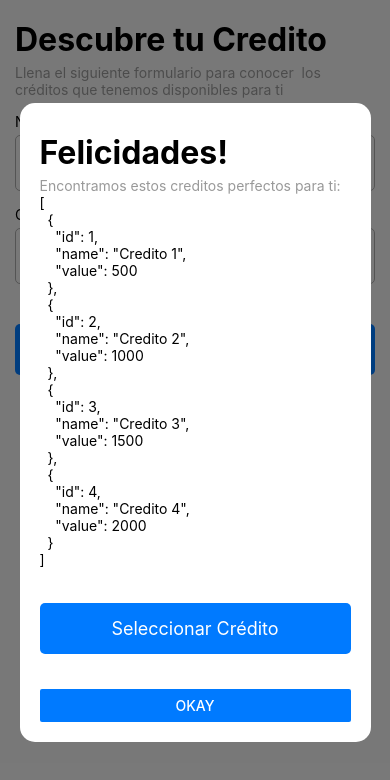
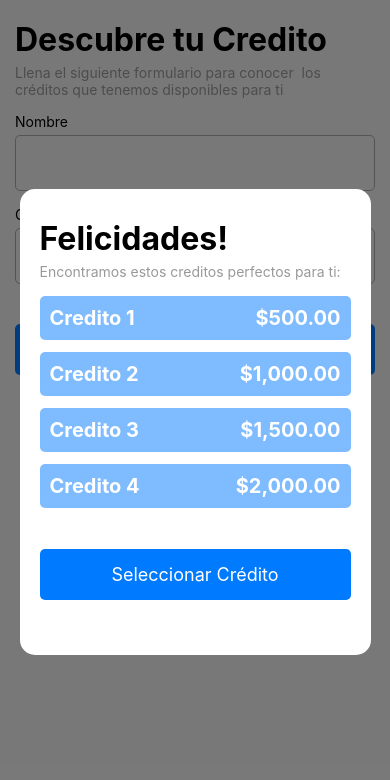
Before and after one commit to aldohmolina/ximpleChallenge, a React Native app: screen /ModalScreen in a window 390 px wide. Shown: the top 780 px of the page. Built offline with nearby package versions, Linux system fonts and the light colour scheme.

Commit message:
adding CreditButton

```diff
--- /dev/null
+++ b/components/CreditButton.tsx
@@ -0,0 +1,49 @@
+import {Text, TouchableOpacity, TouchableOpacityProps} from 'react-native';
+
+interface Props extends TouchableOpacityProps {
+  name: string;
+  value: number;
+  select: boolean;
+}
+
+export const CreditButton = ({name, value, select, ...props}: Props) => {
+  return (
+    <TouchableOpacity
+      {...props}
+      style={{
+        flexDirection: 'row',
+        justifyContent: 'space-between',
+        alignItems: 'center',
+        backgroundColor: select ? '#007aff' : 'rgba(0, 122, 255,0.5)',
+        padding: 10,
+        borderRadius: 5,
+        marginVertical: 6,
+      }}>
+      <Text
+        style={{
+          color: '#FFFFFF',
+          fontSize: 20,
+          fontWeight: 'bold',
+        }}>
+        {name}
+      </Text>
+      <Text
+        style={{
+          color: '#FFFFFF',
+          fontSize: 20,
+          fontWeight: 'bold',
+        }}>
+        {new Intl.NumberFormat('en-US', {
+          style: 'currency',
+          currency: 'USD',
+        }).format(value)}
+        {/* <NumericFormat
+            value={value}
+            decimalSeparator="."
+            prefix="$"
+            displayType="text"
+          /> */}
+      </Text>
+    </TouchableOpacity>
+  );
+};
--- a/screens/ModalScreen.tsx
+++ b/screens/ModalScreen.tsx
@@ -15,6 +15,7 @@ import {setCredits} from '../redux/reducers/creditsReducer';
 import {useSelector} from 'react-redux';
 import {useAppSelector} from '../redux/hooks/useAppSelector';
 import {useAppDispatch} from '../redux/hooks/useAppDispatch';
+import {CreditButton} from '../components/CreditButton';
 
 function ModalScreen({navigation}: any) {
   const {colors} = useTheme();
@@ -69,14 +70,17 @@ function ModalScreen({navigation}: any) {
           title="Felicidades!"
           subtitle="Encontramos estos creditos perfectos para ti:"
         />
-        <Text>{JSON.stringify(credits, null, 2)}</Text>
+        <View style={{marginTop: 10}}>
+          {credits.map(({value, name, id}) => (
+            <CreditButton
+              key={id.toString()}
+              value={value}
+              name={name}
+              select={id === selected}
+            />
+          ))}
+        </View>
         <ActionButton title="Seleccionar Crédito" onPress={navigation.goBack} />
-        <Button
-          title="Okay"
-          color={colors.primary}
-          style={{alignSelf: 'flex-end'}}
-          onPress={navigation.goBack}
-        />
       </Animated.View>
     </View>
   );
```
